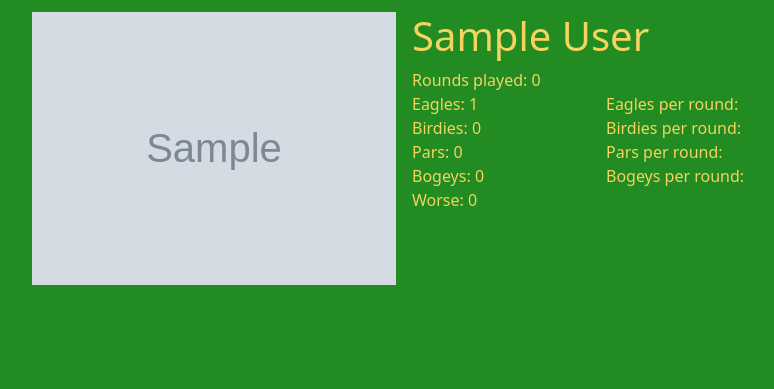
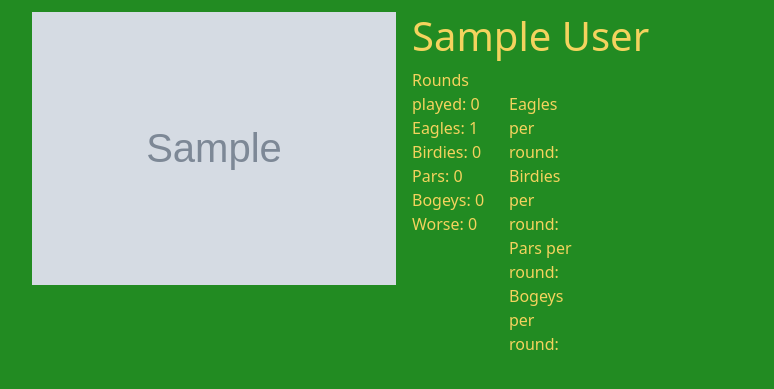
Before and after one commit to rgl1892/golf-2024, a Django app: a page that uses tournaments/templates/tournaments/player_stats/stats_page.html in a window 1280 px wide. Shown: the part 56-445 px from the top of the page, without its empty margins (236-1010 px from the left). Run offline with Django 4.2, Linux system fonts and the light colour scheme; tables that the repository leaves empty hold one stand-in row (values such as "Sample post"); grey boxes marked "Sample" are stand-in pictures.

Commit message:
individual pages started

```diff
--- a/tournaments/templates/tournaments/player_stats/stats_page.html
+++ b/tournaments/templates/tournaments/player_stats/stats_page.html
@@ -16,7 +16,7 @@
     <div class="col-5 col-lg-4 p-2  ">
         <h1>{{player.first_name}} {{player.last_name}}</h1>
         <div class="row">
-            <div class="col">
+            <div class="col-12 col-lg-3">
         <p>Rounds played: {{rounds}}
             <br>
             Eagles: {{eagles}}
@@ -30,7 +30,7 @@
             Worse: {{worse}}
         </p>
     </div>
-    <div class="col">
+    <div class="col-12 col-lg-3">
         <p>
             <br>
             Eagles per round:
```
